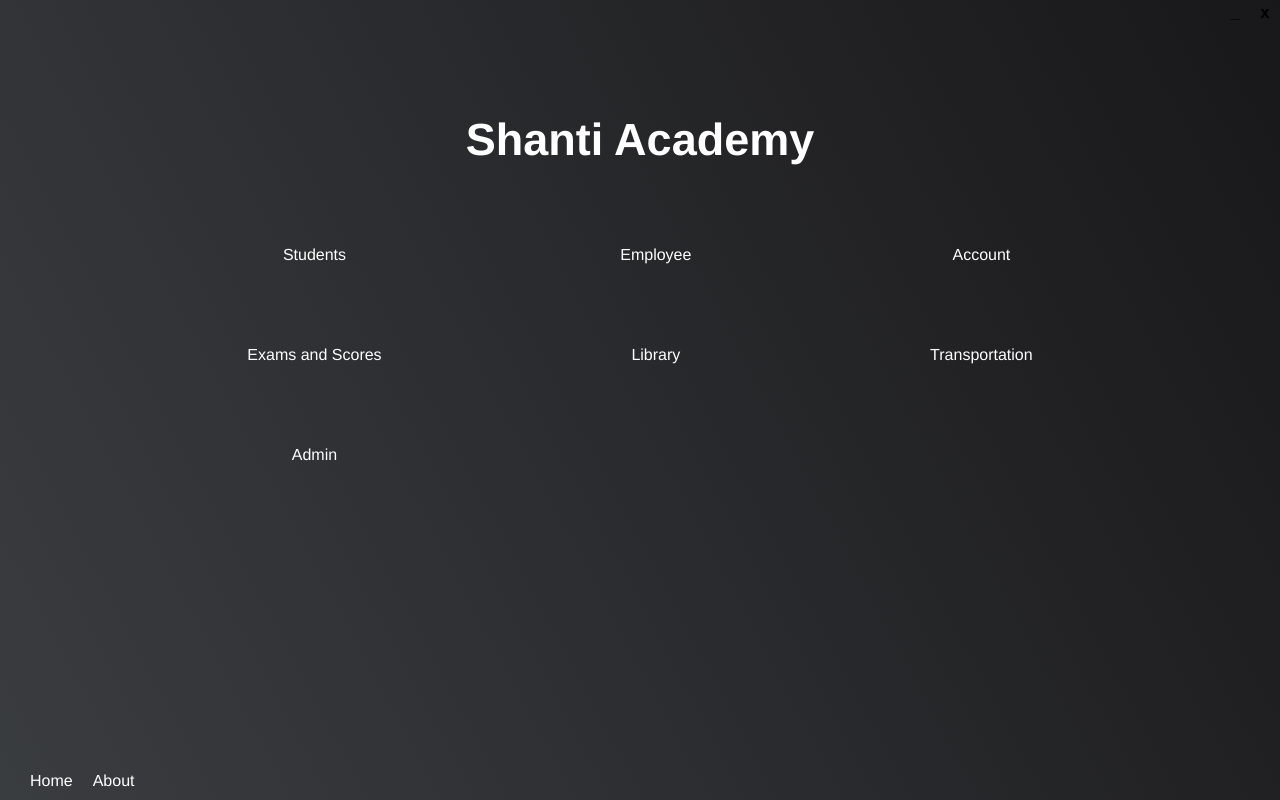
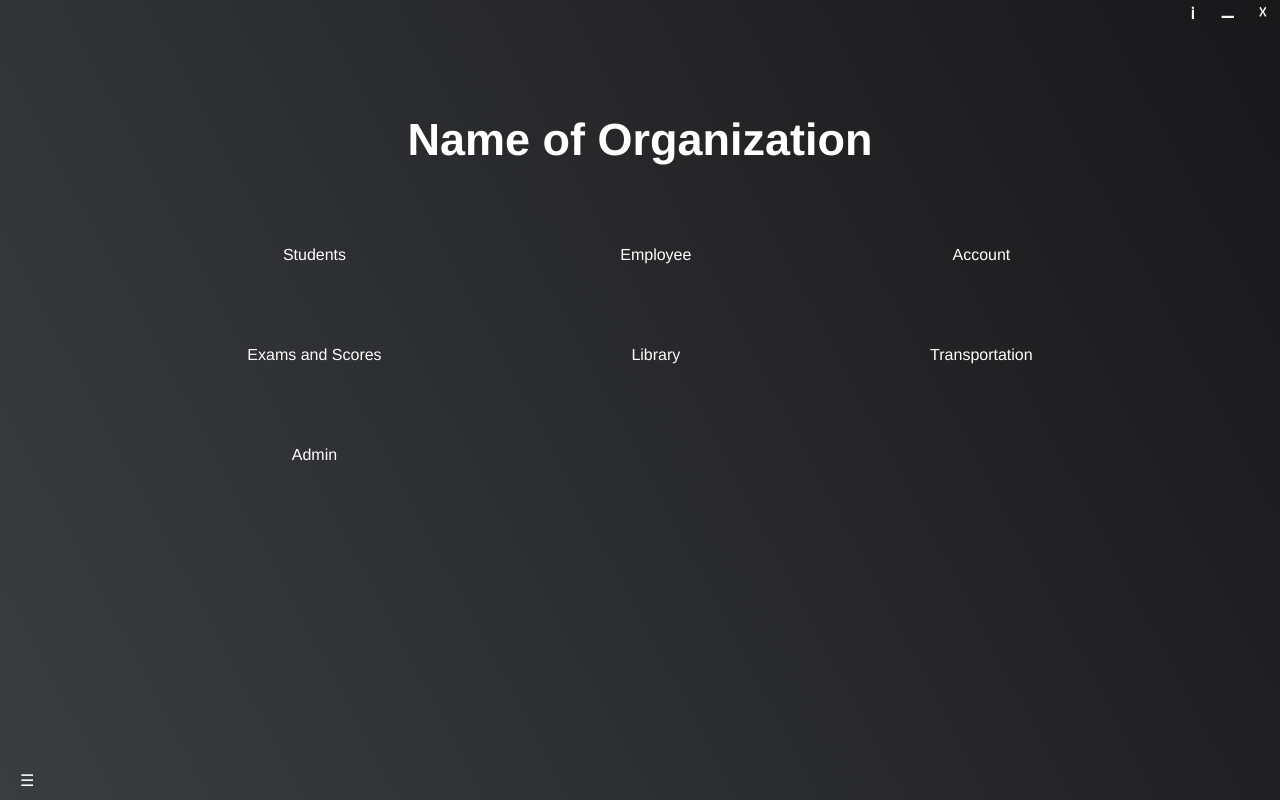
Before and after one commit to ashish6566/electron-vue-app, a Vue app in the folder app-1.0.0/: page / in a window 1280 px wide. Built offline with nearby package versions, Linux system fonts and the light colour scheme.

Commit message:
control bar updated
link for about is placed at top right corner along other controls

```diff
--- a/app-1.0.0/src/App.vue
+++ b/app-1.0.0/src/App.vue
@@ -2,19 +2,22 @@
   <div id="app">
     <div class="controlbar">
       <div class="controls">
-        <button class="btnControl" id="btnMin">_</button>
+        <button class="btnControl">
+          <router-link to="/about" class="router-link" id="rlHome">&#8505;</router-link>
+        </button>
       </div>
       <div class="controls">
-        <button class="btnControl" id="btnClose">x</button>
+          <button class="btnControl" id="btnMin">&#9866;</button>
+      </div>
+      <div class="controls">
+        <button class="btnControl" id="btnClose">&#9747;</button>
       </div>
     </div>
     <router-view/>
     <div class="footer">
-      <div class="routerlink">
-        <router-link to="/">Home</router-link>
-      </div>
-      <div class="routerlink">
-        <router-link to="/about">About</router-link>
+
+      <div class="router-link">
+        <router-link to="/">&#9776;</router-link>
       </div>
     </div>
   </div>
@@ -27,8 +30,6 @@
   padding: 0;
   box-sizing: border-box;
 }
-
-
 #app {
   background: linear-gradient(62deg, #3a3d40 0%, #181719 100%);
   height: 100vh;
@@ -49,23 +50,22 @@
 /* .controls{
 
 } */
-button{
+button {
   border: none;
 }
 .btnControl{
+  font-weight: bold;
+  color: whitesmoke;
   height: 100%;
-  width: 30px;
+  width: 35px;
   background-color: transparent;
-  color: black;
-  font-weight: bold;
 }
+
 #btnMin:hover{
   background-color: grey;
-  color: white;
 }
 #btnClose:hover{
   background-color: red;
-  color: white;
 }
 .footer{
   width: 100%;
@@ -76,5 +76,6 @@ button{
 }
 .routerlink{
   padding: 0 10px;
+  font-size: 0px;
 }
 </style>
--- a/app-1.0.0/src/views/Home.vue
+++ b/app-1.0.0/src/views/Home.vue
@@ -2,12 +2,11 @@
   <div class="home">
     <div class="container">
       <div class="head-title">
-        <h2>Shanti Academy</h2>
+        <h2>Name of Organization<!-- require a component to display name as required--></h2>
       </div>
         <div class="grid-dashboards">
           <div class="nav-link" id="rlAccount">
             <router-link to="/student">Students</router-link>
-              <p></p>
           </div>
           <div class="nav-link" id="rlEmployee">
             <router-link to="/employee">Employee</router-link>
```
